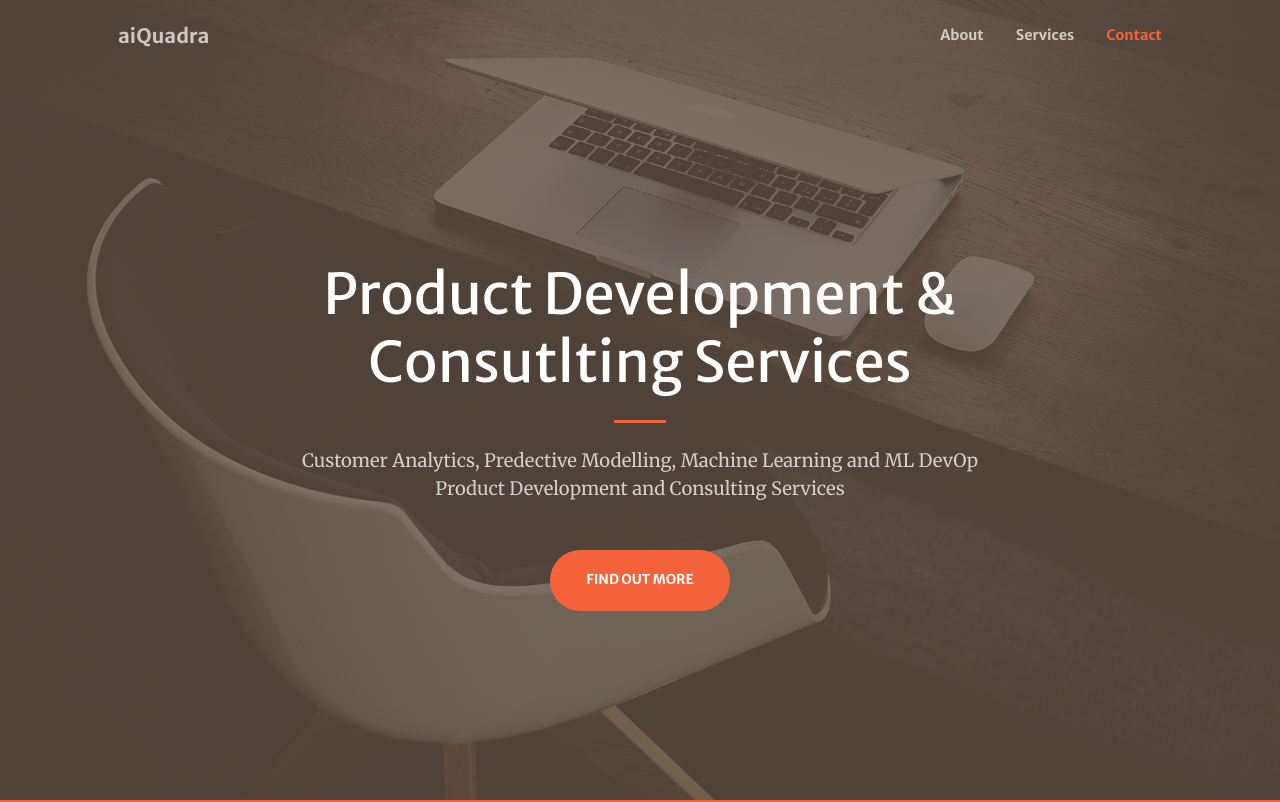
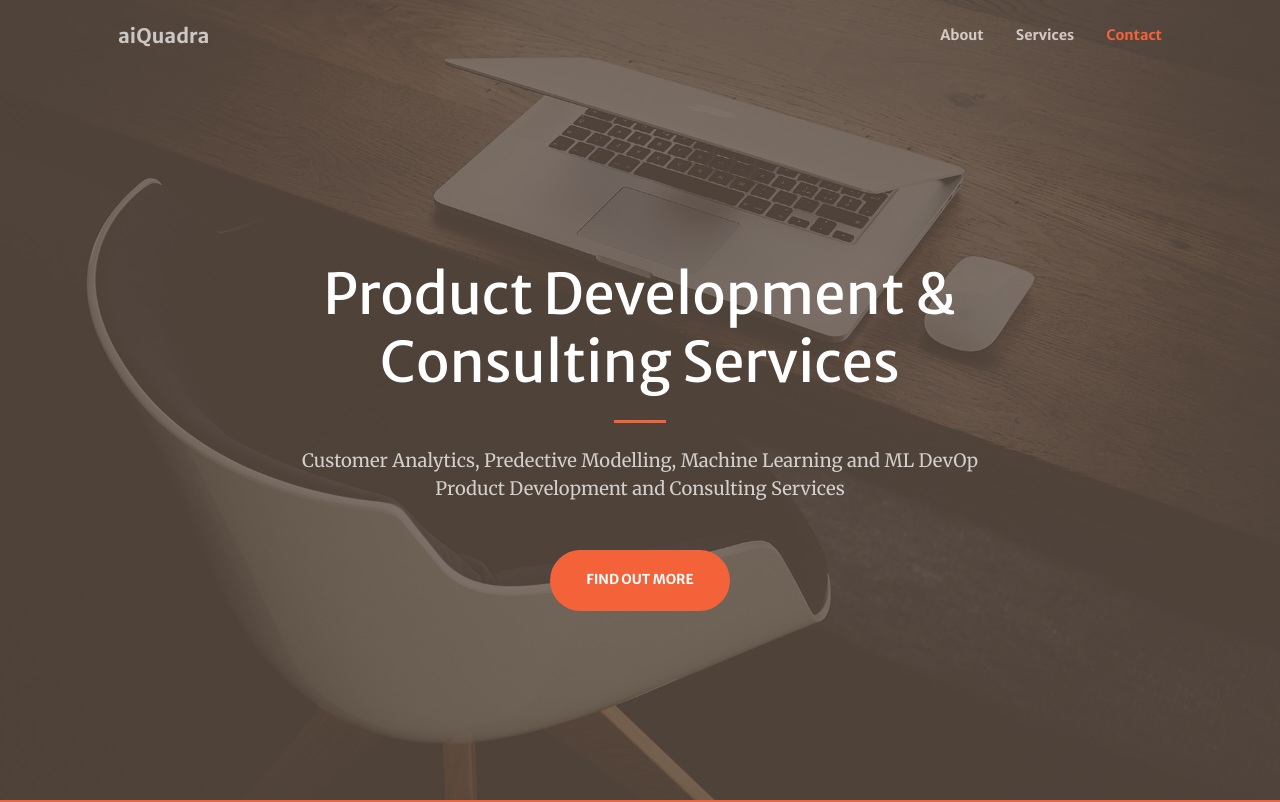
Before and after one commit to mzanga/mzanga.github.io, a plain HTML site: page index.html in a window 1280 px wide. Shown: the top 802 px of the page. Drawn offline with nearby package versions, Linux system fonts and the light colour scheme; some packages are replaced by stand-ins of ours; a script that the page names is missing.

Commit message:
fixed typo

```diff
--- a/index.html
+++ b/index.html
@@ -38,7 +38,7 @@
             <div class="container px-4 px-lg-5 h-100">
                 <div class="row gx-4 gx-lg-5 h-100 align-items-center justify-content-center text-center">
                     <div class="col-lg-8 align-self-end">
-                        <h1 class="text-white font-weight-bold">Product Development & Consutlting Services</h1>
+                        <h1 class="text-white font-weight-bold">Product Development & Consulting Services</h1>
                         <hr class="divider" />
                     </div>
                     <div class="col-lg-8 align-self-baseline">
```
